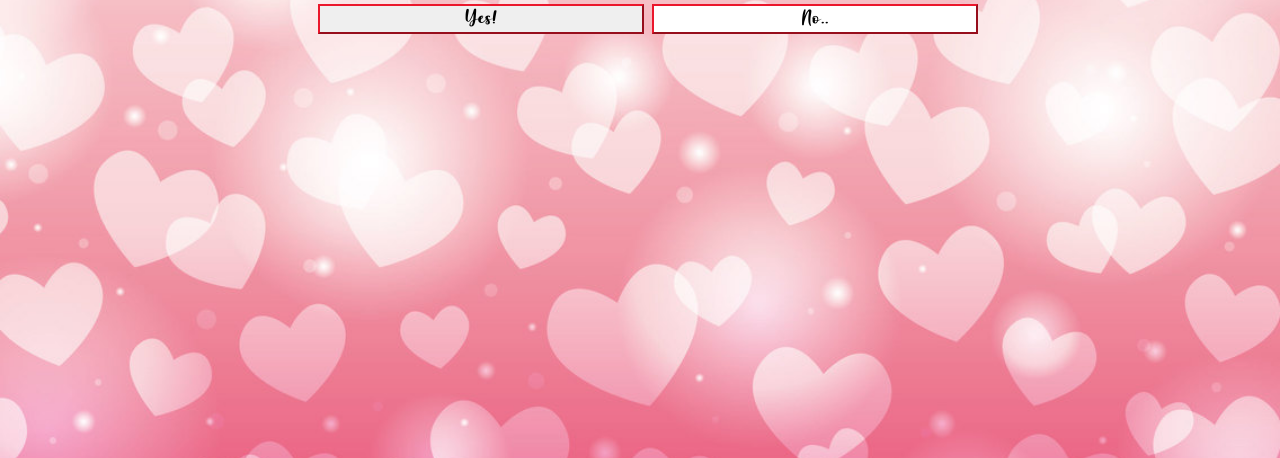
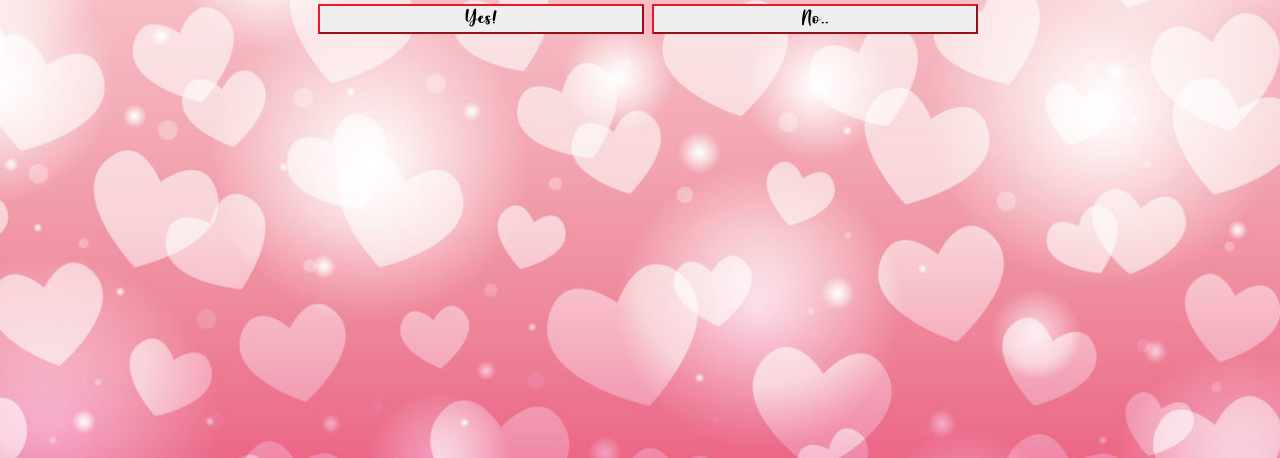
Before and after one commit to jeanetteong/be-my-valentine, a plain HTML site: page index.html in a window 1280 px wide. Shown: the part 390-848 px from the top of the page. Drawn offline with nearby package versions, Linux system fonts and the light colour scheme.

Commit message:
enabled no button again

```diff
--- a/index.html
+++ b/index.html
@@ -42,10 +42,6 @@
             border-color: #eb172c;
         }
 
-        .button[disabled] {
-            background-color: white;
-            color: black;
-        }
     </style>
     <title>Be My Valentine?</title>
 </head>
@@ -60,7 +56,7 @@
     <div class="row mt-4">
         <div class="col-3"></div>
         <button id="yes" class="button col-3 mx-1">Yes!</button>
-        <button id="no" class="button col-3 mx-1" disabled>No..</button>
+        <button id="no" class="button col-3 mx-1">No..</button>
         <div class="col-3"></div>
     </div>
     <script src="https://cdn.jsdelivr.net/npm/bootstrap@5.3.2/dist/js/bootstrap.bundle.min.js"
```
